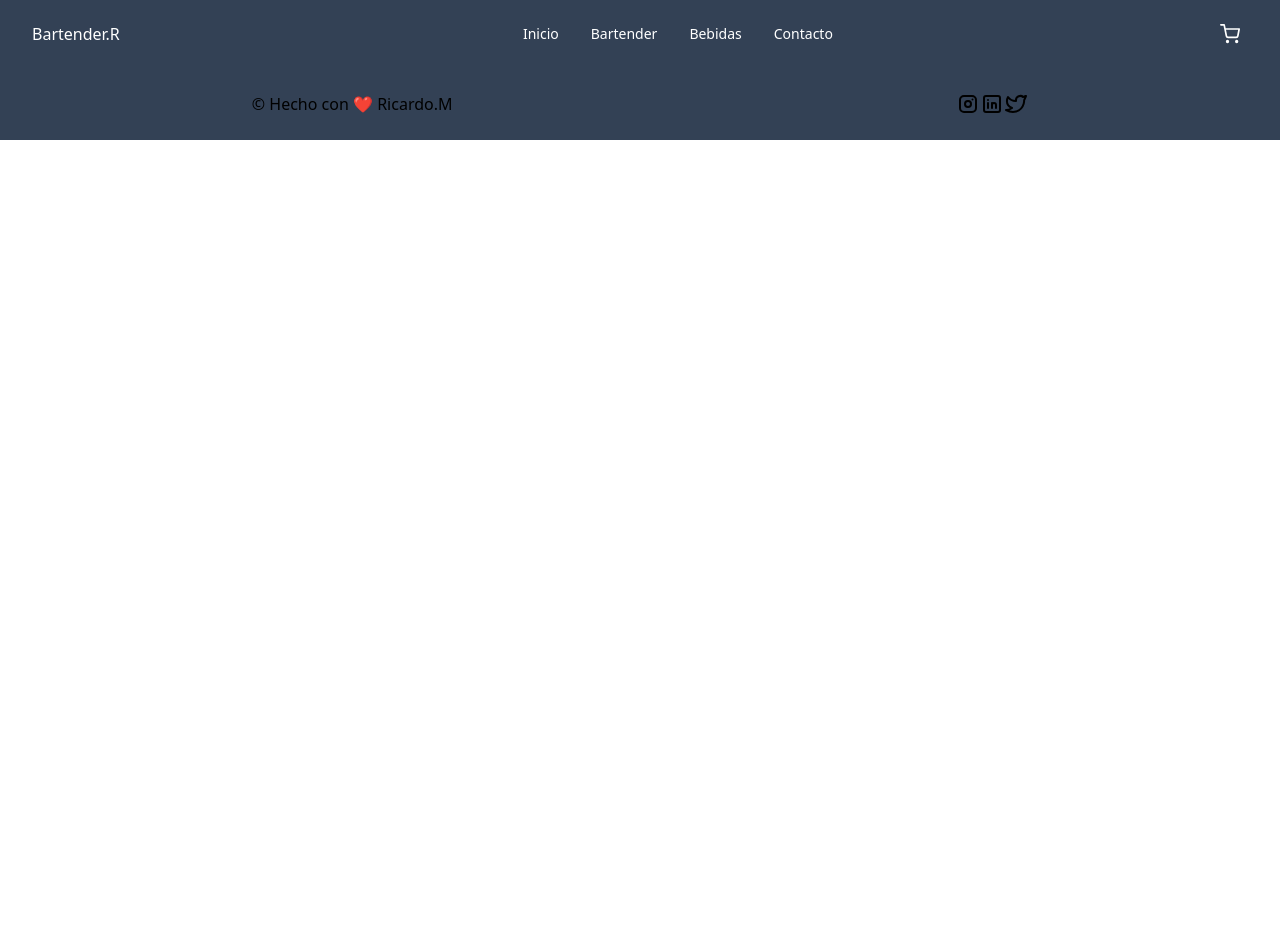
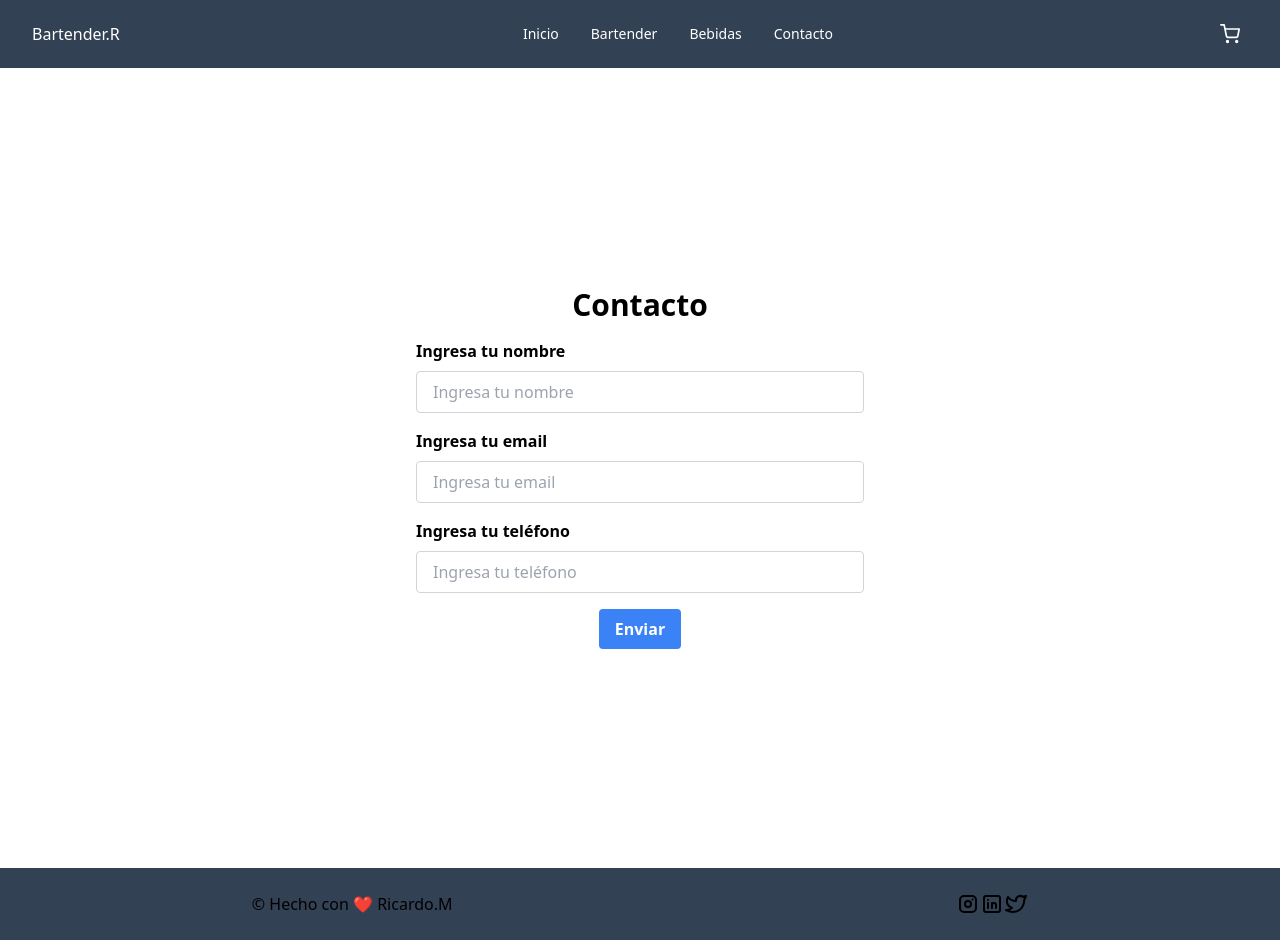
Before and after one commit to Ricardom21/bartender.R-react, a React (Create React App) app: page /Contacto in a window 1280 px wide. Before the commit the page ends 800 px from the top, so only its background shows below. Built offline with nearby package versions, Linux system fonts and the light colour scheme.

Commit message:
agregando formulario

```diff
--- a/package.json
+++ b/package.json
@@ -13,6 +13,7 @@
     "firebase": "^9.23.0",
     "react": "^18.2.0",
     "react-dom": "^18.2.0",
+    "react-hook-form": "^7.45.1",
     "react-icons": "^4.8.0",
     "react-router-dom": "^6.11.2",
     "react-scripts": "5.0.1",
--- a/src/App.js
+++ b/src/App.js
@@ -6,6 +6,7 @@ import { HeroHeader } from './components/heroHeader/heroHeader';
 import {ItemDetailContainer} from './components/ItemDetailContainer/ItemDetailContainer';
 import { CartProvider } from "./context/ShoppingCartContext";
 import Cart from './components/Cart/Cart';
+import Contacto from "./components/Contacto/Contacto";
 
 function App() {
   return (
@@ -17,6 +18,8 @@ function App() {
           <Route path="/category/:categoryid" element={<ItemListContainer />} />
           <Route path="/detalle/:productosId" element={<ItemDetailContainer />} />
           <Route path= "/Cart" element= {<Cart/>}/>
+          <Route path= "/Contacto" element= {<Contacto/>}/>
+
         </Routes>
         <Footer />
       </CartProvider>
--- a/src/components/Cart/Cart.jsx
+++ b/src/components/Cart/Cart.jsx
@@ -1,14 +1,10 @@
-import React, { useContext, useState } from 'react';
+import React, { useContext } from 'react';
 import { CartContext } from "../../context/ShoppingCartContext";
 import { Link } from 'react-router-dom';
 import swal from 'sweetalert';
 
 const Cart = () => {
   const { cartItems, clearCart, removeItem } = useContext(CartContext);
-  const [showForm, setShowForm] = useState(false);
-  const [name, setName] = useState('');
-  const [address, setAddress] = useState('');
-  const [orderCompleted, setOrderCompleted] = useState(false);
 
   const formatPrice = (price) => {
     return new Intl.NumberFormat('en-US', { style: 'currency', currency: 'USD' }).format(price);
@@ -25,32 +21,12 @@ const Cart = () => {
   };
 
   const handleFinalizeOrder = () => {
-    setShowForm(true);
-  };
-
-  const handleSubmitForm = (e) => {
-    e.preventDefault();
-    // Aquí puedes realizar la lógica para enviar los datos del formulario y finalizar la compra
-    // ...
-
     swal("¡Gracias por tu compra!", {
       icon: "success",
       buttons: false,
       timer: 2000
-    }).then(() => {
-      setOrderCompleted(true);
     });
   };
-
-  if (orderCompleted) {
-    return (
-      <div className="flex items-center justify-center min-h-screen">
-        <h1 className="text-3xl font-bold text-center">
-          ¡Gracias por tu compra! Nos pondremos en contacto contigo pronto.
-        </h1>
-      </div>
-    );
-  }
 
   return (
     <div className="flex flex-col min-h-screen">
@@ -77,8 +53,6 @@ const Cart = () => {
             ))}
             <div className="mt-8">
               <h2 className="text-xl font-bold">Total: {formatPrice(total)}</h2>
-              {!showForm && (
-                <>
               <button
                 className="inline-block py-2 px-4 mt-4 text-white bg-red-500 rounded-lg shadow-lg hover:bg-red-700 transition duration-300 ease-in-out"
                 onClick={handleClearCart}
@@ -91,32 +65,6 @@ const Cart = () => {
               >
                 Finalizar Compra
               </button>
-                </>
-              )}
-              {showForm && (
-                <form onSubmit={handleSubmitForm} className="mt-4">
-                  <input
-                    type="text"
-                    placeholder="Nombre"
-                    value={name}
-                    onChange={(e) => setName(e.target.value)}
-                    className="block w-full p-2 border border-gray-300 rounded focus:outline-none focus:border-blue-500"
-                  />
-                  <input
-                    type="text"
-                    placeholder="Dirección"
-                    value={address}
-                    onChange={(e) => setAddress(e.target.value)}
-                    className="block w-full p-2 mt-2 border border-gray-300 rounded focus:outline-none focus:border-blue-500"
-                  />
-                  <button
-                    type="submit"
-                    className="inline-block py-2 px-4 mt-4 font-bold text-white bg-blue-500 rounded-lg shadow-lg hover:bg-blue-700 transition duration-300 ease-in-out"
-                  >
-                    Confirmar Compra
-                  </button>
-                </form>
-              )}
             </div>
           </div>
         )}
--- /dev/null
+++ b/src/components/Checkout/Checkout.jsx
@@ -0,0 +1,72 @@
+import React, { useContext } from 'react';
+import { useForm } from 'react-hook-form';
+import { CartContext } from '../../context/ShoppingCartContext';
+
+const Checkout = () => {
+  const { cartItems, clearCart, removeItem } = useContext(CartContext);
+  const { register, handleSubmit } = useForm();
+
+  const comprar = (data) => {
+    const pedido = {
+      cliente: data,
+      productos: cartItems
+    };
+    console.log(pedido);
+  };
+
+  return (
+    <div className="flex items-center justify-center min-h-screen">
+      <div className="w-full max-w-md">
+        <h1 className="text-3xl font-bold text-center mb-4">Finalizar Compra</h1>
+        <form onSubmit={handleSubmit(comprar)} className="space-y-4">
+          <div>
+            <label htmlFor="nombre" className="block font-bold mb-2">
+              Ingresa tu nombre
+            </label>
+            <input
+              type="text"
+              id="nombre"
+              placeholder="Ingresa tu nombre"
+              className="border border-gray-300 rounded px-4 py-2 w-full focus:outline-none focus:border-blue-500"
+              {...register('nombre')}
+            />
+          </div>
+          <div>
+            <label htmlFor="email" className="block font-bold mb-2">
+              Ingresa tu email
+            </label>
+            <input
+              type="text"
+              id="email"
+              placeholder="Ingresa tu email"
+              className="border border-gray-300 rounded px-4 py-2 w-full focus:outline-none focus:border-blue-500"
+              {...register('email')}
+            />
+          </div>
+          <div>
+            <label htmlFor="telefono" className="block font-bold mb-2">
+              Ingresa tu teléfono
+            </label>
+            <input
+              type="text"
+              id="telefono"
+              placeholder="Ingresa tu teléfono"
+              className="border border-gray-300 rounded px-4 py-2 w-full focus:outline-none focus:border-blue-500"
+              {...register('telefono')}
+            />
+          </div>
+          <div className="text-center">
+            <button
+              type="submit"
+              className="bg-blue-500 hover:bg-blue-700 text-white font-bold py-2 px-4 rounded"
+            >
+              Comprar
+            </button>
+          </div>
+        </form>
+      </div>
+    </div>
+  );
+};
+
+export default Checkout;
--- /dev/null
+++ b/src/components/Contacto/Contacto.jsx
@@ -0,0 +1,66 @@
+import React from "react";
+import { useForm } from "react-hook-form";
+
+const Contacto = () => {
+  const { register, handleSubmit } = useForm();
+
+  const enviar = (data) => {
+    console.log(data);
+  };
+
+  return (
+    <div className="flex items-center justify-center min-h-screen">
+      <div className="w-full max-w-md">
+        <h1 className="text-3xl font-bold text-center mb-4">Contacto</h1>
+        <form onSubmit={handleSubmit(enviar)} className="space-y-4">
+          <div>
+            <label htmlFor="nombre" className="block font-bold mb-2">
+              Ingresa tu nombre
+            </label>
+            <input
+              type="text"
+              id="nombre"
+              placeholder="Ingresa tu nombre"
+              className="border border-gray-300 rounded px-4 py-2 w-full focus:outline-none focus:border-blue-500"
+              {...register("nombre")}
+            />
+          </div>
+          <div>
+            <label htmlFor="email" className="block font-bold mb-2">
+              Ingresa tu email
+            </label>
+            <input
+              type="text"
+              id="email"
+              placeholder="Ingresa tu email"
+              className="border border-gray-300 rounded px-4 py-2 w-full focus:outline-none focus:border-blue-500"
+              {...register("email")}
+            />
+          </div>
+          <div>
+            <label htmlFor="telefono" className="block font-bold mb-2">
+              Ingresa tu teléfono
+            </label>
+            <input
+              type="text"
+              id="telefono"
+              placeholder="Ingresa tu teléfono"
+              className="border border-gray-300 rounded px-4 py-2 w-full focus:outline-none focus:border-blue-500"
+              {...register("telefono")}
+            />
+          </div>
+          <div className="text-center">
+            <button
+              type="submit"
+              className="bg-blue-500 hover:bg-blue-700 text-white font-bold py-2 px-4 rounded"
+            >
+              Enviar
+            </button>
+          </div>
+        </form>
+      </div>
+    </div>
+  );
+};
+
+export default Contacto;
--- a/src/components/ItemDetailContainer/ItemDetailContainer.jsx
+++ b/src/components/ItemDetailContainer/ItemDetailContainer.jsx
@@ -15,7 +15,7 @@ export const ItemDetailContainer = () => {
         const productDocSnapshot = await getDoc(productDocRef);
 
         if (productDocSnapshot.exists()) {
-          const productData = productDocSnapshot.data();
+          const productData = { id:productDocSnapshot.id, ...productDocSnapshot.data()};
           setProduct(productData);
         } else {
           console.log('El producto no existe.');
```
Also changed, not shown: 1 other file (tests, documents, lock files or other folders). Lines whose indentation alone changed are shown as unchanged.
